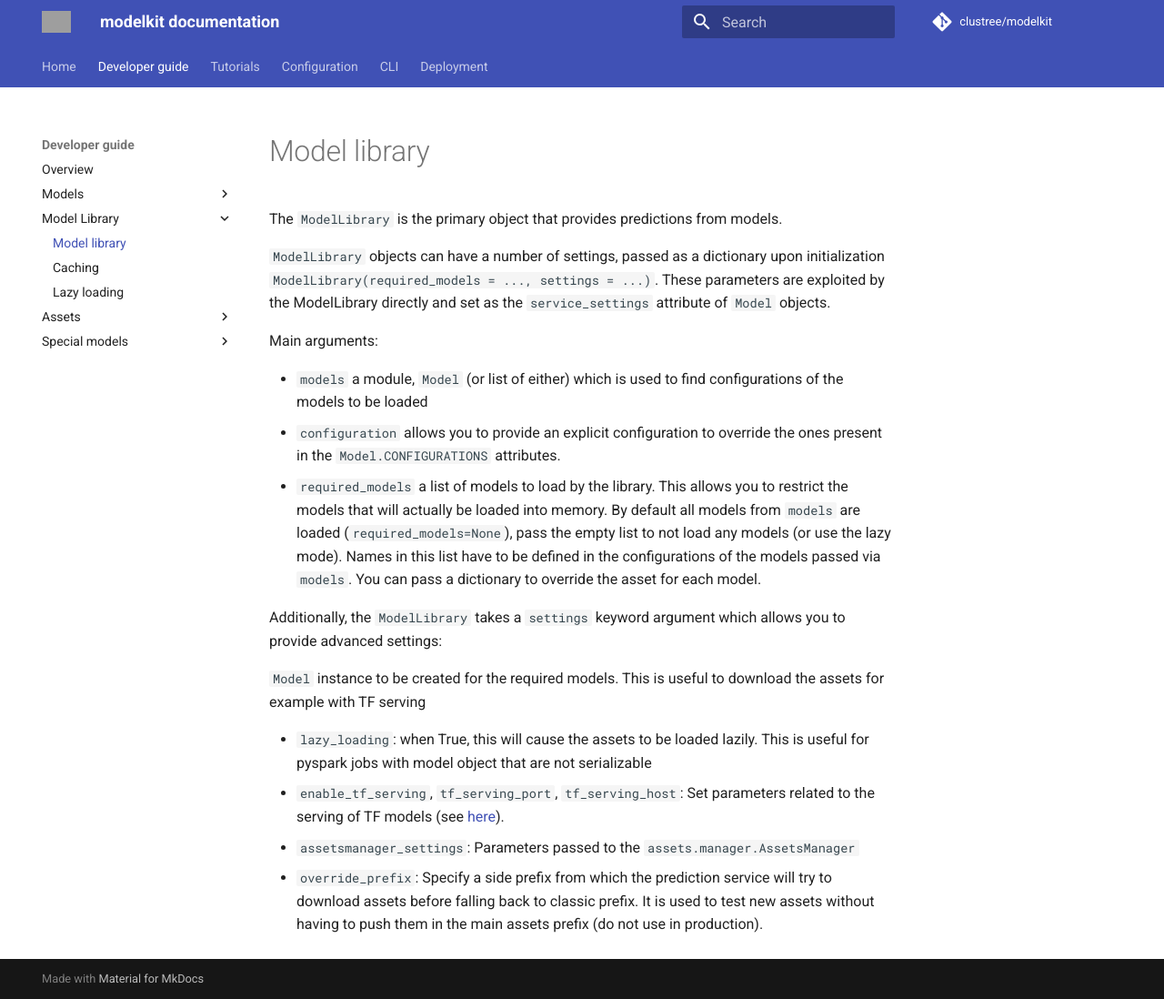
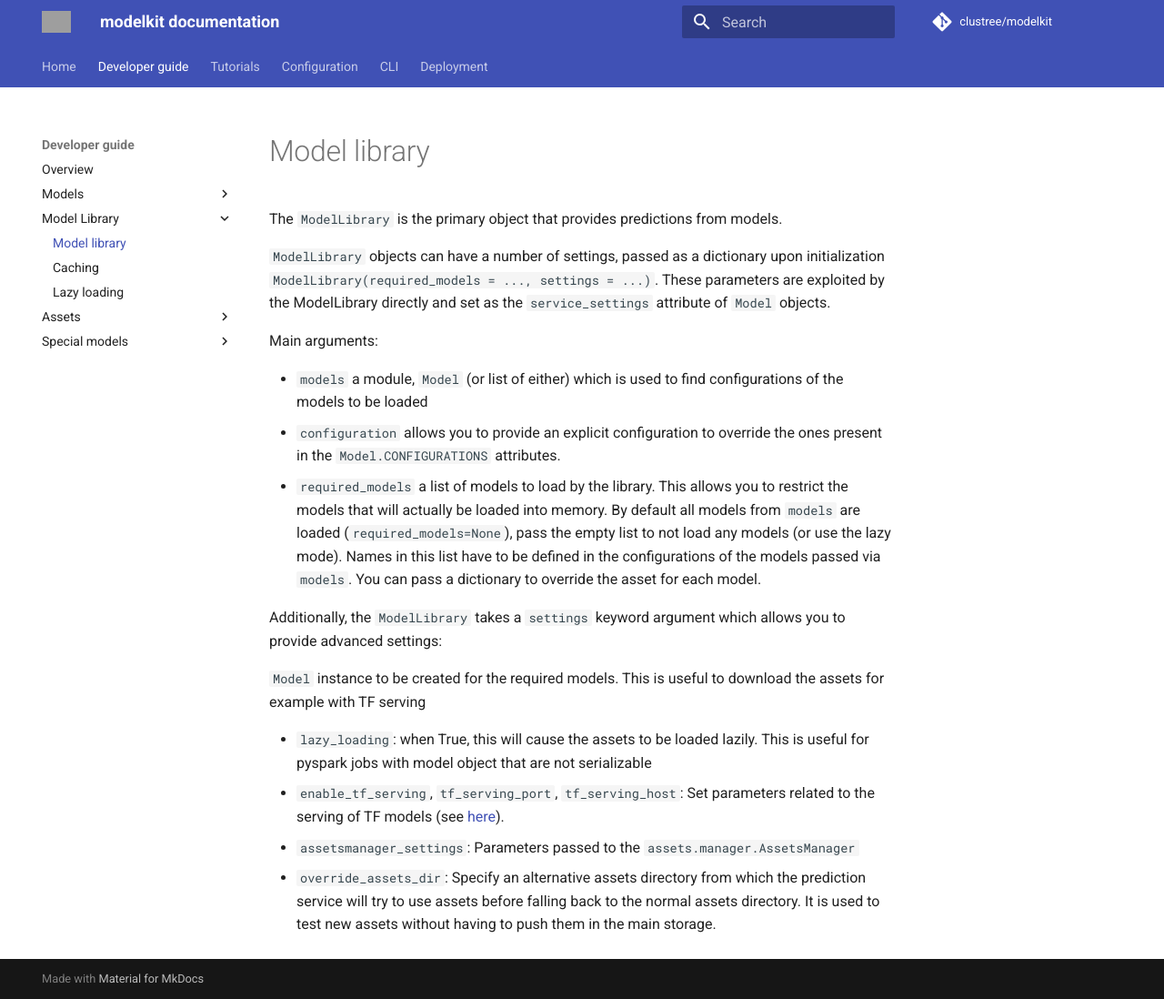
Before and after one commit to Cornerstone-OnDemand/modelkit, an MkDocs documentation site: the page built from docs/library/model_library.md, in a window 1280 px wide and 1098 px high. Shown: the whole window at 91% size. Built offline with MkDocs 1.6.1 and Material for MkDocs 9.7.7, drawn with Linux system fonts in a browser that asks for light colours; comment, search, counter and statistics services are not loaded; grey boxes are pictures that could not be loaded.

Commit message:
override: update doc

```diff
--- a/docs/library/model_library.md
+++ b/docs/library/model_library.md
@@ -22,4 +22,4 @@ Additionally, the `ModelLibrary` takes a `settings` keyword argument which allow
 - `enable_tf_serving`, `tf_serving_port`, `tf_serving_host`: Set
 parameters related to the serving of TF models (see [here](special/tensorflow.md)).
 - `assetsmanager_settings`: Parameters passed to the `assets.manager.AssetsManager`
-- `override_prefix`: Specify a side prefix from which the prediction service will try to download assets before falling back to classic prefix. It is used to test new assets without having to push them in the main assets prefix (do not use in production).
+- `override_assets_dir`: Specify an alternative assets directory from which the prediction service will try to use assets before falling back to the normal assets directory. It is used to test new assets without having to push them in the main storage.
```
